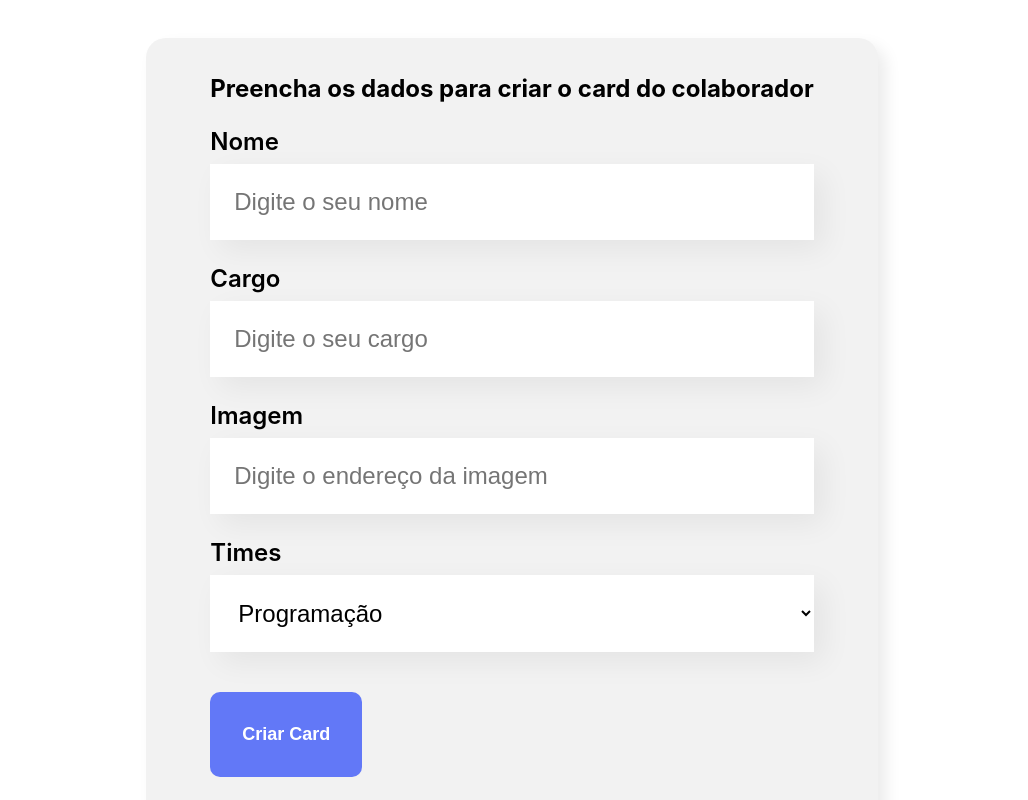
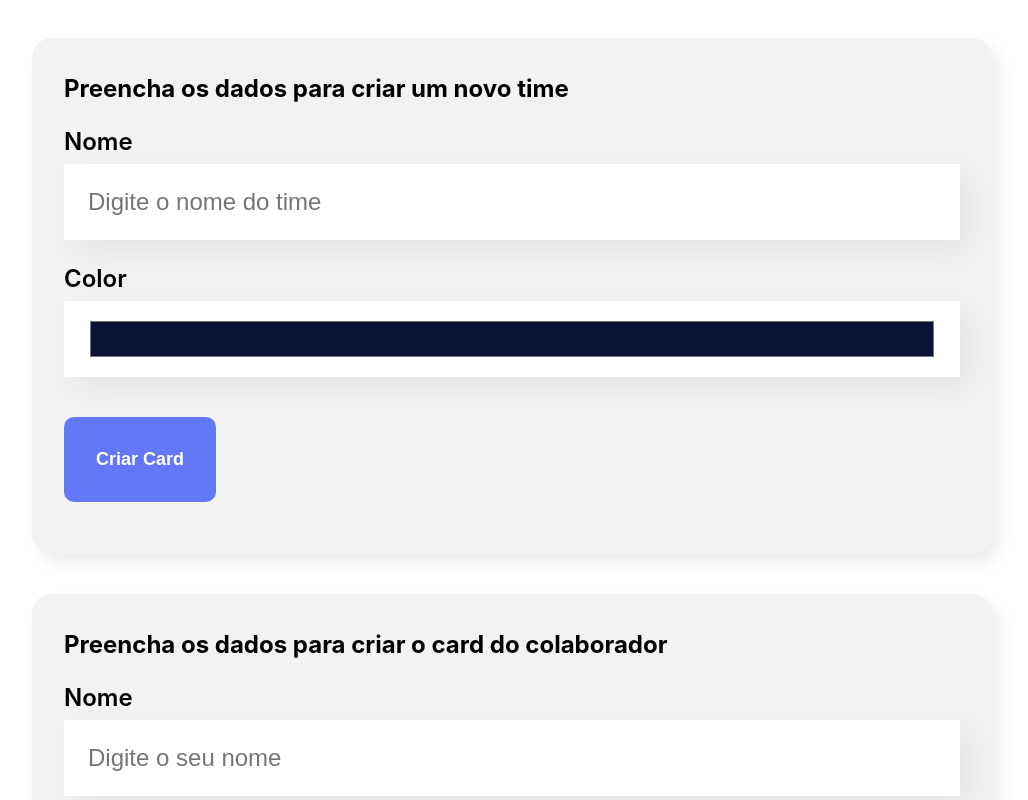
Before and after one commit to alexandresouva/organo, a React (Create React App) app: page / in a window 1280 px wide. Shown: the part 540-1340 px from the top of the page, without its empty margins (128-1156 px from the left). Built offline with nearby package versions, Linux system fonts and the light colour scheme; the HTML template or start-up script is replaced by a standard one.

Commit message:
feat: create new team

```diff
--- a/src/App.js
+++ b/src/App.js
@@ -59,6 +59,18 @@ function App() {
     );
   };
 
+  const createTeam = (newTeam) => {
+    const isARepeatedTeam = teams
+      .map((team) => team.name)
+      .includes(newTeam.name);
+
+    if (isARepeatedTeam) {
+      alert('Esse time já está cadastrado.');
+      return;
+    }
+    setTeams([...teams, { id: uuidv4(), ...newTeam }]);
+  };
+
   const deleteEmployee = (id) => {
     setEmployees(employees.filter((employee) => employee.id !== id));
   };
@@ -68,6 +80,7 @@ function App() {
       <Banner />
       <Form
         teams={teams.map((team) => team.name)}
+        createTeam={createTeam}
         updateEmployeesList={(employee) => updateEmployeesList(employee)}
       />
       {teams.map((team) => (
--- a/src/components/Dropdown/index.js
+++ b/src/components/Dropdown/index.js
@@ -1,7 +1,9 @@
 import './Dropdown.css';
+import { v4 as uuidv4 } from 'uuid';
 
 const Dropdown = (props) => {
   const updateTextInput = (e) => {
+    console.log(props.items);
     props.updateValue(e.target.value);
   };
   return (
@@ -13,7 +15,7 @@ const Dropdown = (props) => {
         required={props.required}
       >
         {props.items.map((item) => (
-          <option key={item}>{item}</option>
+          <option key={uuidv4()}>{item}</option>
         ))}
       </select>
     </div>
--- a/src/components/Form/Form.css
+++ b/src/components/Form/Form.css
@@ -1,5 +1,7 @@
 .form {
   display: flex;
+  gap: 40px;
+  flex-wrap: wrap;
   justify-content: center;
   margin: 80px 0;
 }
@@ -11,3 +13,22 @@
   max-width: 80%;
   padding: 36px 64px;
 }
+
+@media (max-width: 1400px) {
+  .form {
+    flex-direction: column;
+    align-items: center;
+  }
+
+  .form form {
+    padding: 36px 32px;
+    width: 70%;
+  }
+}
+
+@media (max-width: 900px) {
+  .form form {
+    border-radius: 0px;
+    width: 80%;
+  }
+}
--- a/src/components/Form/index.js
+++ b/src/components/Form/index.js
@@ -1,5 +1,5 @@
 import './Form.css';
-import TextInput from '../TextInput';
+import Input from '../Input';
 import Dropdown from '../Dropdown';
 import Button from '../Button';
 import { useState } from 'react';
@@ -11,8 +11,10 @@ const Form = (props) => {
   const [position, setPosition] = useState('');
   const [image, setImage] = useState('');
   const [team, setTeam] = useState(teams[0]);
+  let [teamName, setTeamName] = useState('');
+  let [teamColor, setTeamColor] = useState('#0B1238');
 
-  const submitForm = (e) => {
+  const createCard = (e) => {
     e.preventDefault();
 
     props.updateEmployeesList({
@@ -29,25 +31,52 @@ const Form = (props) => {
     setTeam(teams[0]);
   };
 
+  const createTeam = (e) => {
+    e.preventDefault();
+
+    props.createTeam({ name: teamName, color: teamColor });
+
+    setTeamName('');
+    setTeamColor('#0B1238');
+  };
+
   return (
     <section className="form">
-      <form onSubmit={submitForm}>
+      <form onSubmit={createTeam}>
+        <h2>Preencha os dados para criar um novo time</h2>
+        <Input
+          label="Nome"
+          placeholder="Digite o nome do time"
+          required={true}
+          value={teamName}
+          updateValue={(value) => setTeamName(value)}
+        />
+        <Input
+          type="color"
+          label="Color"
+          required={true}
+          value={teamColor}
+          updateValue={(value) => setTeamColor(value)}
+        />
+        <Button>Criar Card</Button>
+      </form>
+      <form onSubmit={createCard}>
         <h2>Preencha os dados para criar o card do colaborador</h2>
-        <TextInput
+        <Input
           label="Nome"
           placeholder="Digite o seu nome"
           required={true}
           value={name}
           updateValue={(value) => setName(value)}
         />
-        <TextInput
+        <Input
           label="Cargo"
           placeholder="Digite o seu cargo"
           required={true}
           value={position}
           updateValue={(value) => setPosition(value)}
         />
-        <TextInput
+        <Input
           label="Imagem"
           placeholder="Digite o endereço da imagem"
           required={true}
--- a/src/components/TextInput/TextInput.css
+++ b/src/components/Input/Input.css
@@ -1,20 +1,25 @@
-.text-field {
+.field {
   margin: 24px 0;
 }
 
-.text-field label {
+.field label {
   display: block;
   font-size: 24px;
   font-weight: 600;
   margin-bottom: 8px;
 }
 
-.text-field input {
+.field input {
   background-color: #FFF;
   border: none;
   box-sizing: border-box;
   box-shadow: 10px 10px 30px rgba( 0, 0, 0, 0.06);
   font-size: 24px;
+  width: 100%;
   padding: 24px;
-  width: 100%;
 }
+
+.field--color input {
+  height: 76px;
+  padding: 16px 24px;
+}
--- /dev/null
+++ b/src/components/Input/index.js
@@ -0,0 +1,29 @@
+import './Input.css';
+
+const Input = ({
+  type = 'text',
+  label,
+  placeholder,
+  required,
+  value,
+  updateValue,
+}) => {
+  const updateInput = (e) => {
+    updateValue(e.target.value);
+  };
+
+  return (
+    <div className={`field field--${type} `}>
+      <label>{label}</label>
+      <input
+        type={type}
+        onChange={updateInput}
+        value={value}
+        placeholder={placeholder}
+        required={required}
+      />
+    </div>
+  );
+};
+
+export default Input;
--- a/src/components/TextInput/index.js
+++ /dev/null
@@ -1,21 +0,0 @@
-import './TextInput.css';
-
-const TextInput = (props) => {
-  const updateTextInput = (e) => {
-    props.updateValue(e.target.value);
-  };
-
-  return (
-    <div className="text-field">
-      <label>{props.label}</label>
-      <input
-        onChange={updateTextInput}
-        value={props.value}
-        placeholder={props.placeholder}
-        required={props.required}
-      />
-    </div>
-  );
-};
-
-export default TextInput;
```
